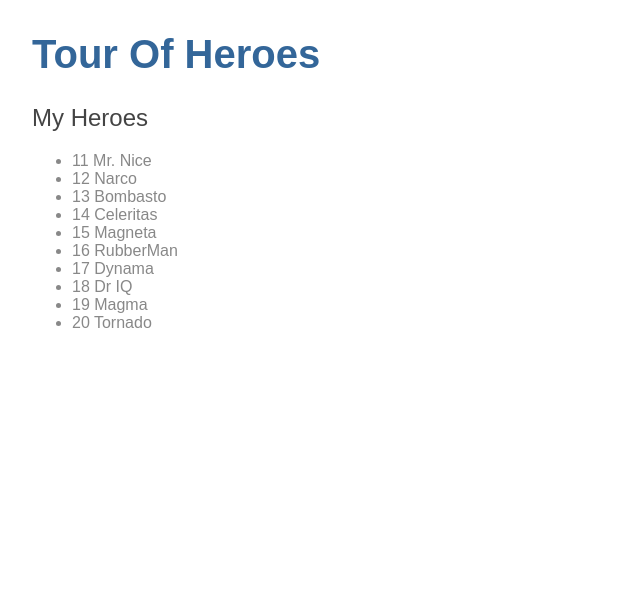
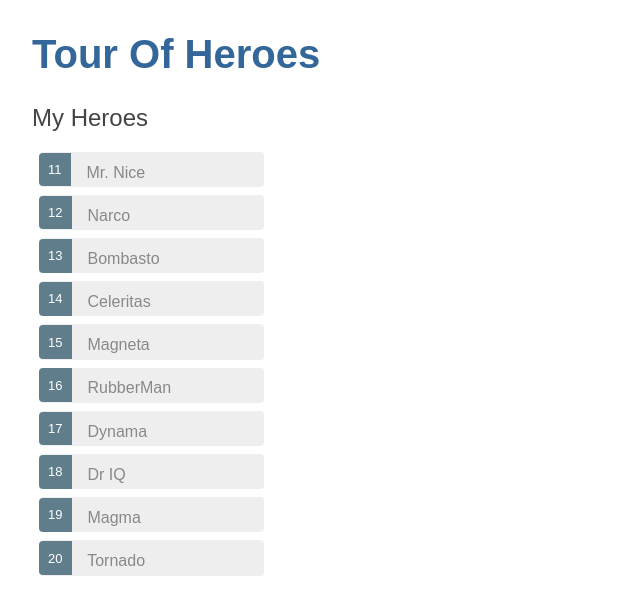
Before and after one commit to nitishkumaram/angular-tour-of-heroes, an Angular app: page / in a window 1280 px wide. Shown: the top 614 px of the page, without its empty margins (0-640 px from the left). Built offline with nearby package versions, Linux system fonts and the light colour scheme.

Commit message:
Added Master/Detail for the heroes list

```diff
--- a/src/app/heroes/heroes.component.css
+++ b/src/app/heroes/heroes.component.css
@@ -0,0 +1,55 @@
+/* HeroesComponent private CSS style */
+
+.selected {
+    background-color: #CFD8DC !important;
+    color: white
+}
+
+.heroes {
+    margin: 0 0 2em 0;
+    list-style-type: none;
+    padding: 0;
+    width: 15em;
+}
+
+.heroes li {
+    cursor: pointer;
+    position: relative;
+    left: 0;
+    background-color: #EEE;
+    margin: .5em;
+    padding: .3em 0;
+    height: 1.6em;
+    border-radius: 4px;
+}
+
+.heroes li.selected:hover {
+    background-color: #BBD8DC !important;
+    color: white;
+}
+
+.heroes li:hover {
+    color: #607D8B;
+    background-color: #DDD;
+    left: .1em;
+}
+
+.heroes .text {
+    position: relative;
+    top: -3px;
+}
+
+.heroes .badge {
+    display: inline-block;
+    font-size: small;
+    color: white;
+    padding: 0.8em 0.7em 0 0.7em;
+    background-color: #607D8B;
+    line-height: 1em;
+    position: relative;
+    left: -1px;
+    top: -4px;
+    height: 1.8em;
+    margin-right: .8em;
+    border-radius: 4px 0 0 4px;
+}
--- a/src/app/heroes/heroes.component.html
+++ b/src/app/heroes/heroes.component.html
@@ -1,16 +1,19 @@
-<!-- <h2>{{hero.name | uppercase}} Details</h2>
-<div><span>id: </span>{{hero.id}}</div>
-<div><span>name: </span>{{hero.name}}</div>
-
-<div>
-    <label>name:
-        <input [(ngModel)]="hero.name" placeholder="name">
-    </label>
-</div> -->
-
 <h2>My Heroes</h2>
 <ul class="heroes">
-    <li *ngFor="let hero of heroes">
+    <li *ngFor="let hero of heroes" [class.selected]="hero === selectedHero" (click)="onSelect(hero)">
         <span class="badge">{{hero.id}}</span> {{hero.name}}
     </li>
 </ul>
+
+<div *ngIf="selectedHero">
+
+    <h2>{{selectedHero.name | uppercase}} Details</h2>
+    <div><span>id: </span>{{selectedHero.id}}</div>
+
+    <div>
+        <label>name:
+            <input [(ngModel)]="selectedHero.name" placeholder="name">
+        </label>
+    </div>
+
+</div>
--- a/src/app/heroes/heroes.component.ts
+++ b/src/app/heroes/heroes.component.ts
@@ -16,9 +16,15 @@
 
   heroes = HEROES;
 
+  selectedHero: Hero;
+
   constructor() { }
 
   ngOnInit() {
   }
 
+  onSelect(hero: Hero): void {
+    this.selectedHero = hero;
+  }
+
 }
```
